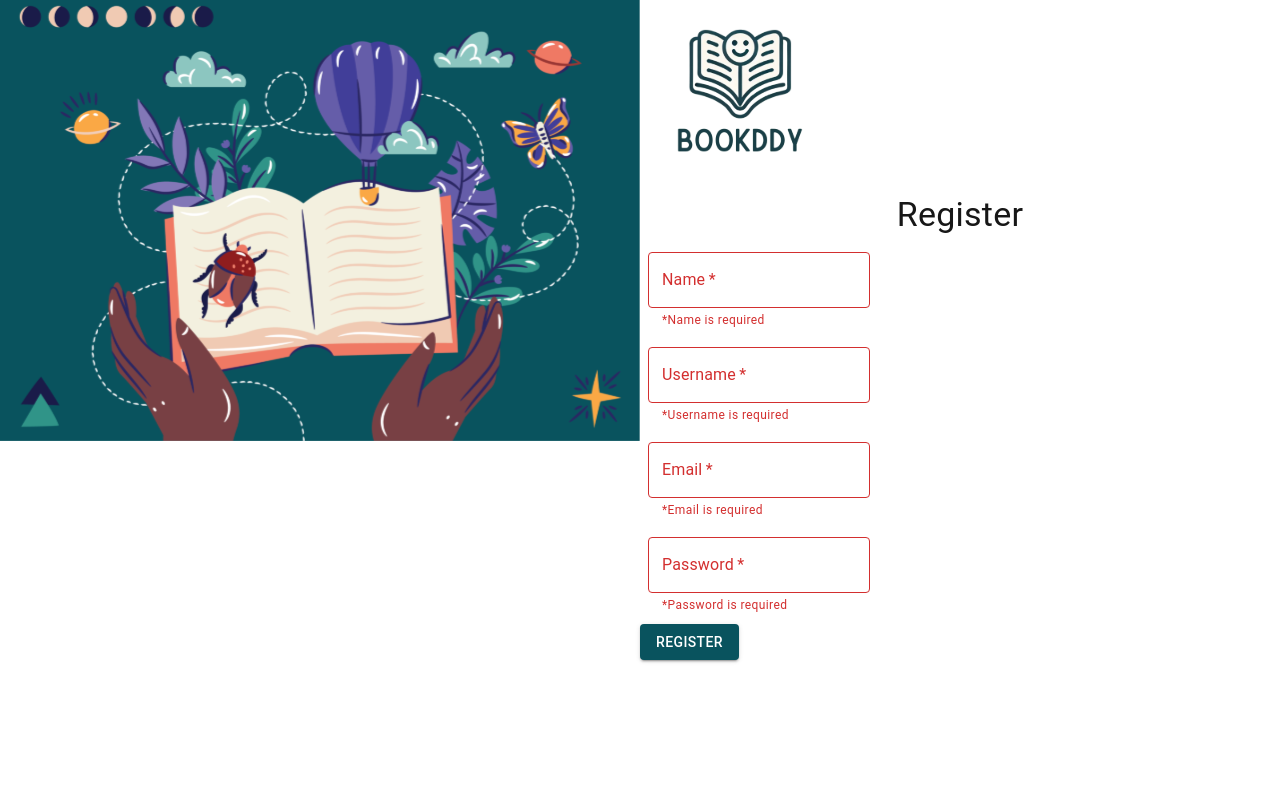
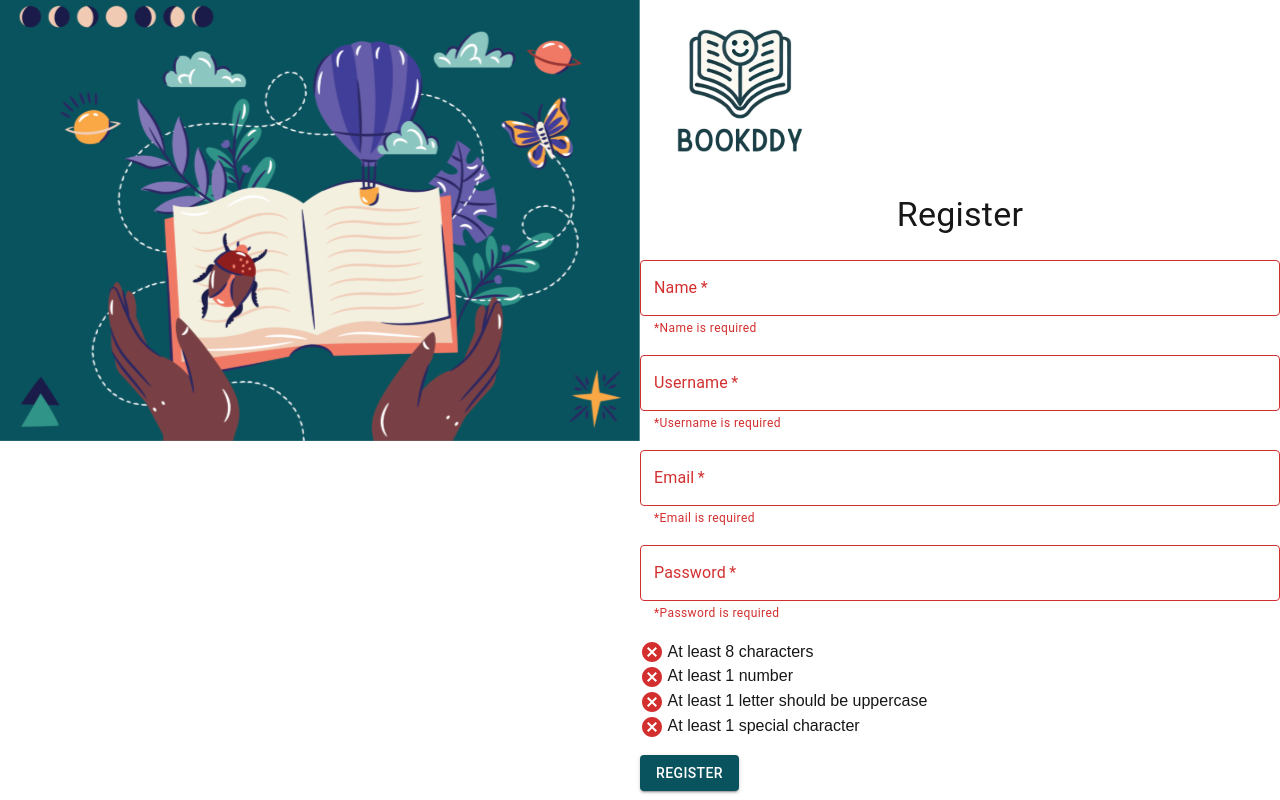
Before and after one commit to bookddy/app, a Next.js app in the folder frontend/: page /auth/register in a window 1280 px wide. Built offline with nearby package versions, Linux system fonts and the light colour scheme.

Commit message:
feat: password validation in register

```diff
--- a/frontend/package.json
+++ b/frontend/package.json
@@ -15,7 +15,8 @@
     "@emotion/react": "^11.14.0",
     "@emotion/styled": "^11.14.0",
     "@mui/base": "^5.0.0-beta.68",
-    "@mui/material": "^6.4.0",
+    "@mui/icons-material": "^6.4.1",
+    "@mui/material": "^6.4.1",
     "@types/jest": "^29.5.14",
     "axios": "^1.7.9",
     "next": "15.1.2",
--- a/frontend/src/app/auth/layout.tsx
+++ b/frontend/src/app/auth/layout.tsx
@@ -17,7 +17,7 @@ export default function Layout({ children }: { children: React.ReactNode }) {
         <Grid size={12} className="mb-4 justify-items-center">
             <Image
             src={bookddyLogoPath}
-            alt="Hands holding a book"
+            alt="Bookdy logo"
             width={200}
             height={200}/>
         </Grid>
--- a/frontend/src/app/auth/register/page.tsx
+++ b/frontend/src/app/auth/register/page.tsx
@@ -1,10 +1,11 @@
 "use client";
 import * as React from "react";
-import Box from "@mui/material/Box";
 import TextField from "@mui/material/TextField";
 import Button from "@mui/material/Button";
 import UserAPI from "@/api/userAPI";
-import { Alert, Typography } from "@mui/material";
+import { Alert, Stack, SvgIcon, Typography } from "@mui/material";
+import CheckCircleIcon from '@mui/icons-material/CheckCircle';
+import CancelIcon from '@mui/icons-material/Cancel';
 
 export default function Register() {
   const [name, setName] = React.useState("");
@@ -13,6 +14,13 @@ export default function Register() {
   const [email, setEmail] = React.useState("");
   const [openAlert, setOpenAlert] = React.useState(false);
   const [loading, setLoading] = React.useState(false);
+
+  const [validation, setValidation] = React.useState({
+    passLength: false,
+    passNumber: false,
+    passUpper: false,
+    passSpecialCharacter: false,
+  });
 
   function handleSubmit(event: React.FormEvent<HTMLFormElement>) {
     setLoading(true);
@@ -31,25 +39,38 @@ export default function Register() {
         setLoading(false);
       });
   }
+  const validatePassword = () => {
+    const newValidation = {
+      passLength: password.length >= 8,
+      passNumber: /\d/.test(password),
+      passUpper: /[A-Z]/.test(password),
+      passSpecialCharacter: /[^\w\s]/.test(password),
+    };
+
+    setValidation(newValidation);
+  };
+
+  React.useEffect(() => {
+    validatePassword();
+  }, [password]);
+
   return (
-    <Box
-      component="form"
-      onSubmit={handleSubmit}
-      sx={{ "& .MuiTextField-root": { m: 1, width: "25ch" } }}
-      className="bg-[#E9E7DA] p-6 rounded-lg"
-      autoComplete="off"
-    >
+      <Stack
+        spacing={2}
+        component="form"
+        onSubmit={handleSubmit}
+        className="bg-[#E9E7DA] p-8 rounded-lg justify-items-center content-center">
       <Typography variant="h4" align="center" padding={1}>
         Register
       </Typography>
       {openAlert ? (
-        <Alert severity="error" variant="filled" sx={{ mb: 2, mr: 1, ml: 1 }}>
+        <Alert severity="error" variant="filled" className="w-full">
           Unable to Register
         </Alert>
       ) : (
         <></>
       )}
-      <div className="form-row">
+      <div className="w-full">
         <TextField
           required
           value={name}
@@ -58,9 +79,10 @@ export default function Register() {
           id="Name"
           label="Name"
           helperText={name === "" ? "*Name is required" : ""}
+          fullWidth
         />
       </div>
-      <div className="form-row">
+      <div className="w-full">
         <TextField
           required
           id="Username"
@@ -69,9 +91,10 @@ export default function Register() {
           onChange={(e) => setUsername(e.target.value)}
           error={username === ""}
           helperText={username === "" ? "*Username is required" : ""}
+          fullWidth
         />
       </div>
-      <div className="form-row">
+      <div className="w-full">
         <TextField
           required
           id="Email"
@@ -81,9 +104,10 @@ export default function Register() {
           onChange={(e) => setEmail(e.target.value)}
           error={email === ""}
           helperText={email === "" ? "*Email is required" : ""}
+          fullWidth
         />
       </div>
-      <div className="form-row">
+      <div className="w-full">
         <TextField
           required
           id="Password"
@@ -93,10 +117,21 @@ export default function Register() {
           onChange={(e) => setPassword(e.target.value)}
           error={password === ""}
           helperText={password === "" ? "*Password is required" : ""}
+          fullWidth
         />
       </div>
+      <Stack>
+      <span> { validation.passLength ? (<SvgIcon component={CheckCircleIcon} color="success" data-testid="pass-length-success"></SvgIcon>) :
+      (<SvgIcon component={CancelIcon} color="error" data-testid="pass-length-error"></SvgIcon>)} At least 8 characters</span>
+      <span> { validation.passNumber ? (<SvgIcon component={CheckCircleIcon} color="success" data-testid="pass-number-success"></SvgIcon>) :
+      (<SvgIcon component={CancelIcon} color="error" data-testid="pass-number-error"></SvgIcon>)}  At least 1 number</span>
+      <span> { validation.passUpper ? (<SvgIcon component={CheckCircleIcon} color="success" data-testid="pass-upper-success"></SvgIcon>) :
+      (<SvgIcon component={CancelIcon} color="error" data-testid="pass-upper-error"></SvgIcon>)}  At least 1 letter should be uppercase</span>
+      <span> { validation.passSpecialCharacter ? (<SvgIcon component={CheckCircleIcon} color="success" data-testid="pass-special-success"></SvgIcon>) :
+      (<SvgIcon component={CancelIcon} color="error" data-testid="pass-special-error"></SvgIcon>)}  At least 1 special character</span>
+      </Stack>
 
-      <div className="flex justify-center items-center w-full p-2">
+      <div className="flex justify-center items-center w-full">
         <Button
           type="submit"
           disabled={loading}
@@ -107,6 +142,6 @@ export default function Register() {
           Register
         </Button>
       </div>
-    </Box>
+      </Stack>
   );
 }
```
Also changed, not shown: 2 other files (tests, documents, lock files or other folders).
